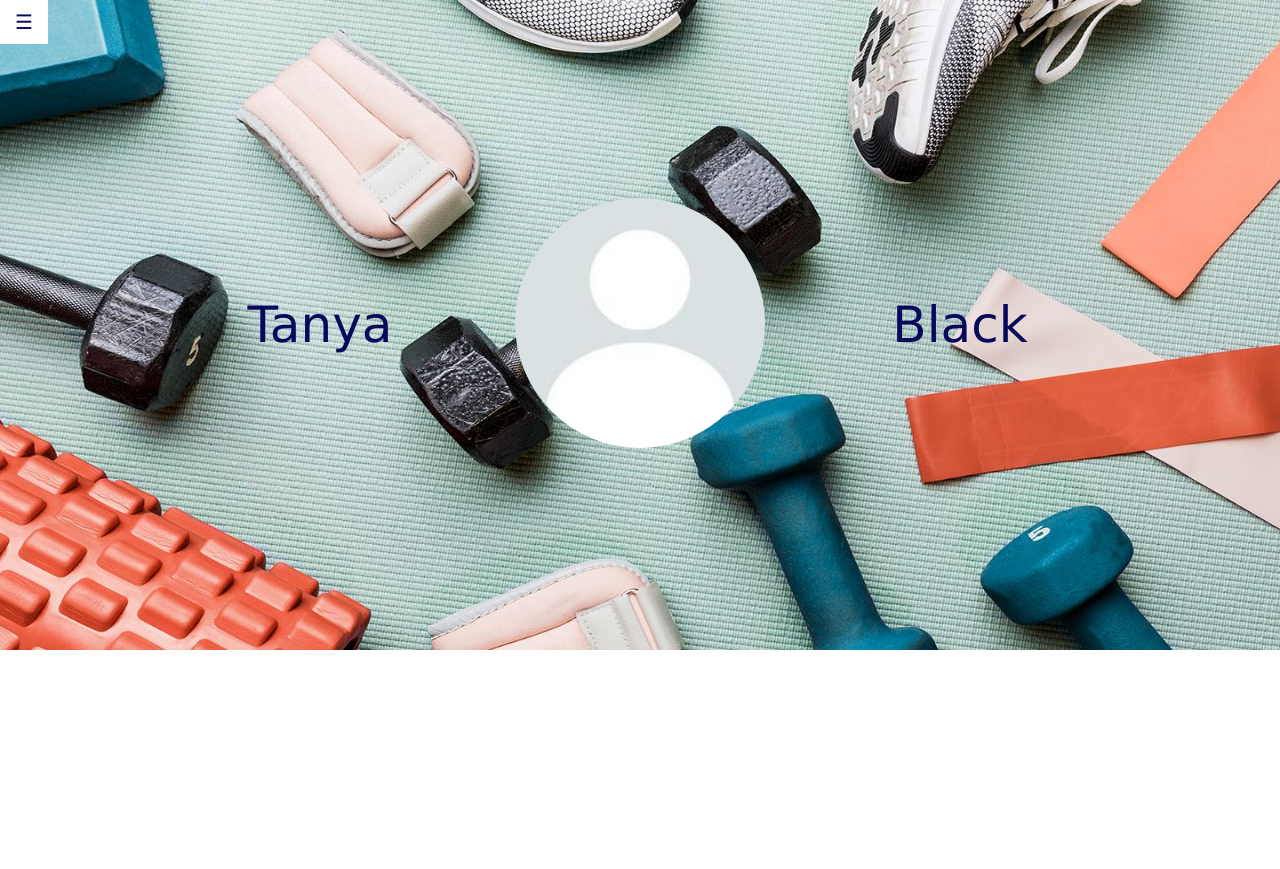
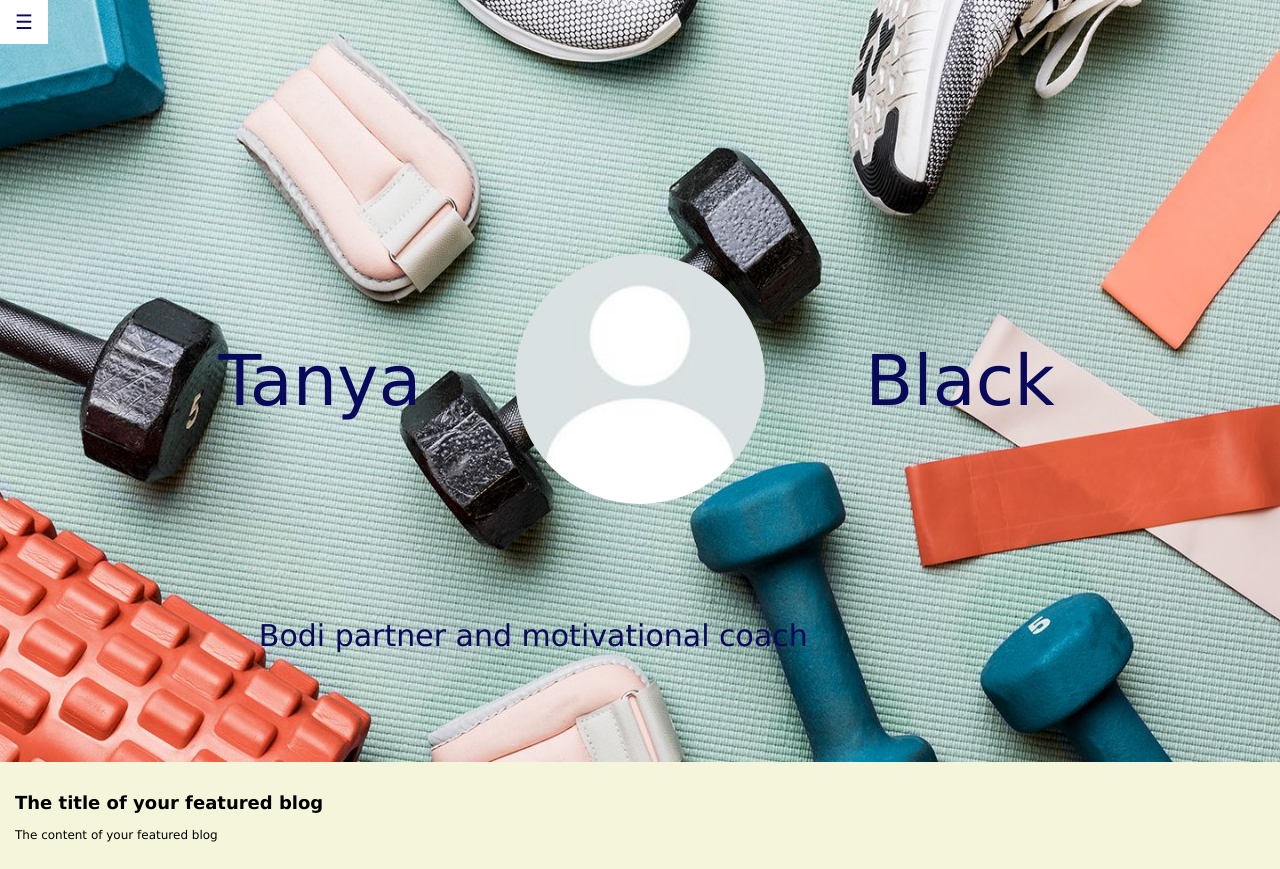
Before and after one commit to ninaKroft/Bodi_TanyaB, a plain HTML site: page index.html in a window 1280 px wide. Before the commit the page ends 800 px from the top, so only its background shows below. Drawn offline with Linux system fonts and the light colour scheme.

Commit message:
description and aboutme layout

```diff
--- a/index.html
+++ b/index.html
@@ -77,7 +77,15 @@
                 <div class="icon_location">
                     <center><img src="./images/blank_icon.jpeg" alt="Tanya Black" class="circle_img"></center>
                 </div>
+                <div class="description">
+                    <center><p>Bodi partner and motivational coach</p></center>
+                </div>
             </div>
+        </div>
+
+        <div class="aboutme_style">
+            <h2>The title of your featured blog</h2>
+            <p>The content of your featured blog</p>
         </div>
     </body>
 </html>
--- a/stylesheet.css
+++ b/stylesheet.css
@@ -2,7 +2,7 @@ html, body {
     margin: 0;
     padding: 0;
     height: 100%;
-  }
+}
 
 .nav {
     background-color:rgb(201, 172, 227);
@@ -32,25 +32,26 @@ html, body {
 .name_wrapper {
     display: grid;
     grid-template-columns: 1fr 1fr 2fr 1fr 1fr;
-    grid-auto-rows: 650px;
+    grid-template-rows: 1fr 1fr 1fr;
+    grid-auto-rows: 228px;
     align-items: center
 
 }
 
 .first_name {
-    font-size: 50px;
+    font-size: 70px;
     color: #09095c;
     font-family: Verdana, Geneva, Tahoma, sans-serif;
     grid-column: 2 / 2;
-    grid-row: 1 / 1;
+    grid-row: 2 / 2;
 }
 
 .last_name {
-    font-size: 50px;
+    font-size: 70px;
     color:#09095c;
     font-family: Verdana, Geneva, Tahoma, sans-serif;
     grid-column: 4 / 4;
-    grid-row: 1 / 1;
+    grid-row: 2 / 2;
 }
 
 .circle_img {
@@ -61,7 +62,15 @@ html, body {
 
 .icon_location {
     grid-column: 3 / 3;
-    grid-row: 1 / 1;
+    grid-row: 2 / 2;
+}
+
+.description {
+    grid-column: 2 / 4;
+    grid-row: 3 / 3;
+    font-size: 30px;
+    color:#09095c;
+    font-family: Verdana, Geneva, Tahoma, sans-serif;
 }
 
 .sidebar {
@@ -71,7 +80,7 @@ html, body {
     z-index: 1;
     top: 0;
     left: 0;
-    background-color:rgb(184, 182, 171);
+    background-color:rgb(193, 221, 223);
     overflow-x: hidden;
     padding-top: 60px;
     transition: 0.5s;
@@ -107,3 +116,11 @@ html, body {
     position: fixed;
     background-color: white;
 }
+
+.aboutme_style {
+    background-color:beige;
+    font-family:Verdana, Geneva, Tahoma, sans-serif;
+    font-size: 12px;
+    text-decoration: none;
+    padding: 15px;
+}
```
